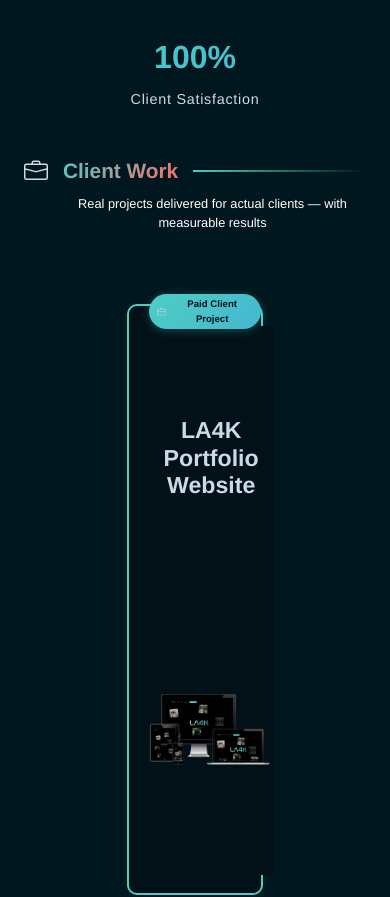
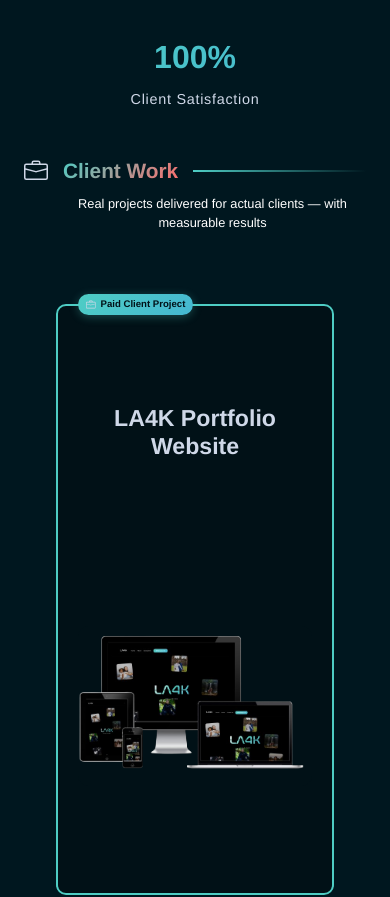
Before and after one commit to DanilleH22/portfolio, a React (Create React App) app: page / in a window 390 px wide. Shown: the part 1146-2043 px from the top of the page. Built offline with nearby package versions, Linux system fonts and the light colour scheme.

Commit message:
Optimise projects for mobile

```diff
--- a/src/styles/Projects.module.css
+++ b/src/styles/Projects.module.css
@@ -128,6 +128,16 @@
     .CategoryCard {
       padding: 1rem;
     }
+
+    .projectCard {
+
+        width: 75vw;
+
+}
+.FrontCard, .BackCard {
+  width: 60vw
+}
+
   }
 
   /* Add these to your existing Projects.module.css */
```
